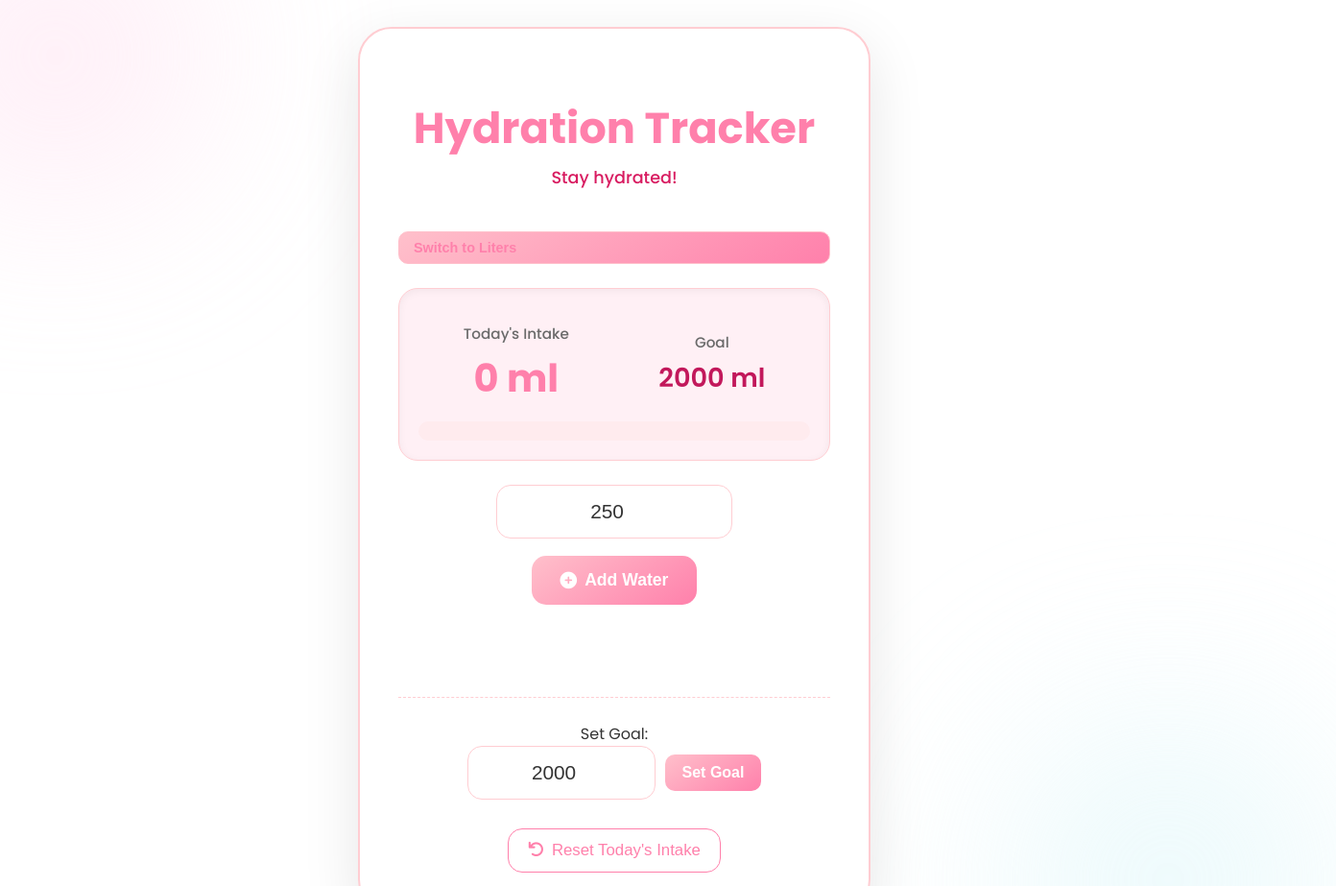
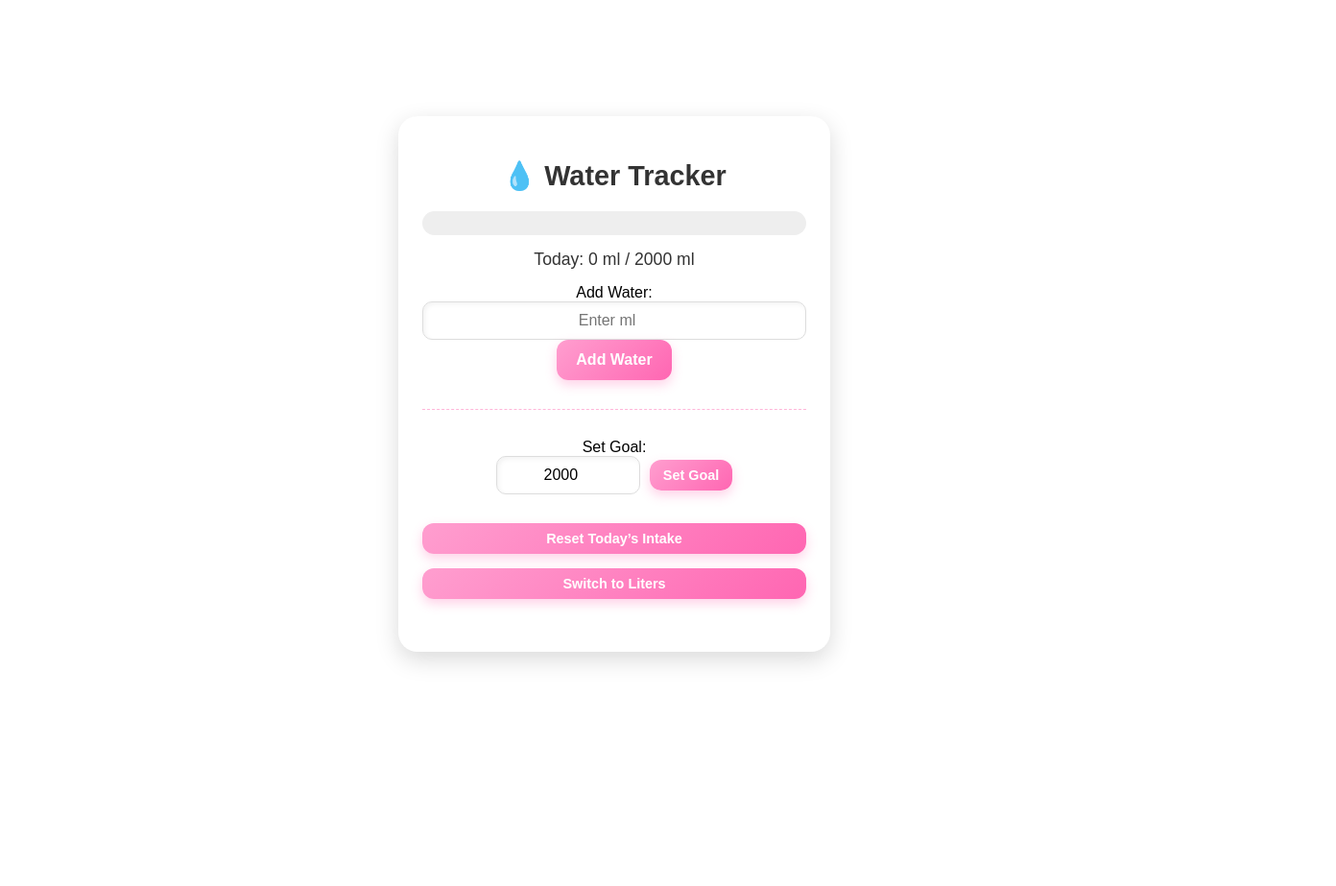
Before and after one commit to kazheakram/Notionwatertracking, a plain HTML site: page index.html in a window 1280 px wide. Shown: the top 923 px of the page at 96% size, 1392 px wide, since content can reach past the window. After the commit the page ends 800 px from the top, so only its background shows below. Drawn offline with Linux system fonts and the light colour scheme.

Commit message:
Update index.html

```diff
--- a/index.html
+++ b/index.html
@@ -3,218 +3,98 @@
 <head>
   <meta charset="UTF-8">
   <meta name="viewport" content="width=device-width, initial-scale=1.0">
-    <title>Hydration Tracker</title>
-    <!-- Google Fonts for Poppins -->
-    <link href="https://fonts.googleapis.com/css2?family=Poppins:wght@400;500;600;700&display=swap" rel="stylesheet">
-    <!-- Font Awesome for icons -->
-    <link rel="stylesheet" href="https://cdnjs.cloudflare.com/ajax/libs/font-awesome/6.0.0-beta3/css/all.min.css">
-
+  <title>Water Tracker</title>
   <style>
     body {
-            font-family: 'Poppins', sans-serif;
-            background-color: #ffffff;
+      font-family: Arial, sans-serif;
+      background: #ffffff; /* fully white background */
+      margin: 0;
+      padding: 0;
       display: flex;
       justify-content: center;
       align-items: center;
-            overflow-y: auto;
-            position: relative;
-            color: #333;
-            padding: 20px;
-            box-sizing: border-box;
+      min-height: 100vh;
     }
 
-        body::before, body::after {
-            content: '';
-            position: absolute;
-            border-radius: 50%;
-            filter: blur(100px);
-            opacity: 0.6;
-            z-index: -1;
-        }
-
-        body::before {
-            top: -100px;
-            left: -100px;
-            width: 300px;
-            height: 300px;
-            background: #ffe0f0;
-        }
-
-        body::after {
-            bottom: -120px;
-            right: -120px;
-            width: 350px;
-            height: 350px;
-            background: #e0f7fa;
-        }
-
-        .widget-container {
-            background: #ffffff;
-            padding: 40px;
-            border-radius: 35px;
-            box-shadow: 0 18px 60px rgba(0, 0, 0, 0.1);
+    .tracker {
+      background: #fff;
+      padding: 25px;
+      border-radius: 20px;
+      box-shadow: 0 8px 25px rgba(0, 0, 0, 0.15);
+      max-width: 400px;
+      width: 90%;
       text-align: center;
-            max-width: 450px;
-            width: 90%;
-            border: 2px solid #ffcdd2;
-            display: flex;
-            flex-direction: column;
-            gap: 25px;
     }
 
     h1 {
-            color: #ff80ab;
-            font-size: 2.8em;
-            margin-bottom: 5px;
-            font-weight: 700;
+      font-size: 1.8em;
+      margin-bottom: 20px;
+      color: #333;
     }
 
-        .subtitle {
-            color: #d81b60;
-            font-size: 1.1em;
-            margin-top: 0;
-            font-weight: 500;
+    .progress-container {
+      background: #eee;
+      border-radius: 15px;
+      overflow: hidden;
+      height: 25px;
+      margin-bottom: 15px;
     }
 
-        .progress-section {
+    .progress-bar {
+      height: 100%;
+      width: 0%;
+      background: linear-gradient(90deg, #ff9ecf, #ff66b2);
+      transition: width 0.3s ease-in-out;
+    }
+
+    .progress-bar.goal-met {
+      background: linear-gradient(90deg, #4caf50, #45a049);
+    }
+
+    .info {
+      margin: 15px 0;
+      font-size: 1.1em;
+      color: #333;
+    }
+
+    .controls {
       display: flex;
       flex-direction: column;
       gap: 15px;
-            background-color: #fff0f5;
-            padding: 20px;
-            border-radius: 20px;
-            border: 1px solid #ffcdd2;
-            box-shadow: inset 0 2px 8px rgba(0,0,0,0.05);
-        }
-
-        .intake-goal-display {
-            display: flex;
-            justify-content: space-around;
-            align-items: center;
-        }
-
-        .intake-label, .goal-label {
-            font-size: 0.95em;
-            color: #6a6a6a;
-            margin-bottom: 5px;
-            font-weight: 500;
-        }
-
-        .intake-value {
-            font-size: 2.5em;
-            font-weight: 700;
-            color: #ff80ab;
-            margin: 0;
-        }
-
-        .goal-value {
-            font-size: 1.7em;
-            font-weight: 600;
-            color: #c2185b;
-            margin: 0;
-        }
-
-        .unit-display {
-            font-size: 0.7em;
-            vertical-align: super;
-            margin-left: 2px;
-        }
-
-        .progress-bar-container {
-            width: 100%;
-            background-color: #ffebee;
-            border-radius: 10px;
-            overflow: hidden;
-            height: 20px;
-        }
-
-        .progress-bar-fill {
-            height: 100%;
-            width: 0%;
-            background: linear-gradient(90deg, #ffcdd2, #ff80ab);
-            border-radius: 10px;
-            transition: width 0.5s ease-out;
-        }
-
-        .progress-bar-fill.goal-met {
-            background: linear-gradient(90deg, #e3f2fd, #bbdefb);
-        }
-
-        .input-add-section {
-            display: flex;
-            flex-direction: column;
-            align-items: center;
-            gap: 18px;
     }
 
     input[type="number"] {
-            padding: 15px 22px;
-            border: 1px solid #ffcdd2;
-            border-radius: 15px;
-            font-size: 1.3em;
-            max-width: 200px;
+      padding: 10px;
+      border-radius: 10px;
+      border: 1px solid #ddd;
+      width: 100%;
+      box-sizing: border-box;
+      font-size: 1em;
       text-align: center;
-            color: #333;
-        }
-
-        input[type="number"]:focus {
-            border-color: #ff80ab;
-            box-shadow: 0 0 0 5px rgba(255, 128, 171, 0.2);
-            outline: none;
+      box-shadow: inset 2px 2px 5px rgba(0,0,0,0.05);
     }
 
     button {
-            background: linear-gradient(145deg, #ffc0cb, #ff80ab);
+      padding: 12px 20px;
+      border: none;
+      border-radius: 12px;
+      background: linear-gradient(135deg, #ff9ecf, #ff66b2);
       color: white;
-            padding: 15px 30px;
-            border: none;
-            border-radius: 15px;
-            font-size: 1.1em;
+      font-size: 1em;
+      font-weight: bold;
       cursor: pointer;
-            font-weight: bold;
-            display: flex;
-            align-items: center;
-            gap: 8px;
-            transition: 0.3s;
+      transition: 0.3s ease;
+      box-shadow: 0 5px 12px rgba(255, 105, 180, 0.3);
     }
 
     button:hover {
-            background: linear-gradient(145deg, #ff80ab, #e91e63);
+      opacity: 0.9;
+      transform: translateY(-2px);
     }
 
     .small-btn {
-            padding: 10px 18px;
-            font-size: 1em;
-            border-radius: 10px;
-        }
-
-        .secondary-btn {
-            background: none;
-            border: 1px solid #ff80ab;
-            color: #ff80ab;
-            font-weight: 500;
-            padding: 12px 20px;
-            font-size: 1.05em;
-            margin-top: 15px;
-            display: inline-flex;
-            align-items: center;
-            gap: 8px;
-        }
-
-        .message {
-            margin-top: 5px;
-            font-size: 1em;
-            color: #555;
-            min-height: 25px;
-            font-weight: 500;
-        }
-
-        .message.success { color: #4CAF50; }
-        .message.error { color: #f44336; }
-
-        .settings-section {
-            padding-top: 25px;
-            border-top: 1px dashed #ffcdd2;
+      padding: 8px 14px;
+      font-size: 0.9em;
     }
 
     .goal-input-wrapper {
@@ -230,61 +110,65 @@
       flex: 1;
     }
 
-        .unit-toggle-button {
-            background-color: #ffffff;
-            color: #ff80ab;
-            padding: 8px 15px;
-            border: 1px solid #ffc0cb;
-            border-radius: 10px;
-            font-size: 0.9em;
-            cursor: pointer;
-            font-weight: 600;
+    .divider {
+      margin: 15px 0;
+      border-top: 1px dashed #ffb6d9;
+    }
+
+    .message {
+      font-size: 0.95em;
+      margin-top: 10px;
+      min-height: 20px;
+    }
+
+    .success {
+      color: #4caf50;
+    }
+
+    .error {
+      color: #e53935;
     }
   </style>
 </head>
 <body>
-    <div class="widget-container">
-        <div class="header">
-            <h1>Hydration Tracker</h1>
-            <p class="subtitle">Stay hydrated!</p>
+  <div class="tracker">
+    <h1>💧 Water Tracker</h1>
+
+    <div class="progress-container">
+      <div class="progress-bar" id="progressBarFill"></div>
     </div>
 
-        <button id="unitToggle" class="unit-toggle-button">Switch to Liters</button>
-
-        <div class="progress-section">
-            <div class="intake-goal-display">
-                <div>
-                    <p class="intake-label">Today's Intake</p>
-                    <p class="intake-value"><span id="todayIntake">0</span> <span id="currentIntakeUnit">ml</span></p>
-                </div>
-                <div>
-                    <p class="goal-label">Goal</p>
-                    <p class="goal-value"><span id="waterGoal">2000</span> <span id="currentGoalUnit">ml</span></p>
-                </div>
-            </div>
-            <div class="progress-bar-container">
-                <div class="progress-bar-fill" id="progressBarFill"></div>
-            </div>
+    <div class="info">
+      Today: <span id="todayIntake">0</span> <span id="currentIntakeUnit">ml</span> /
+      <span id="waterGoal">2000</span> <span id="currentGoalUnit">ml</span>
     </div>
 
-        <div class="input-add-section">
-            <input type="number" id="waterAmount" placeholder="Add amount" min="1" value="250">
-            <button id="addWaterBtn"><i class="fas fa-plus-circle"></i> Add Water</button>
+    <div class="controls">
+      <div>
+        <label for="waterAmount">Add Water:</label>
+        <input type="number" id="waterAmount" placeholder="Enter ml" min="50">
+        <button id="addWaterBtn">Add Water</button>
       </div>
 
-        <p id="message" class="message"></p>
+      <div class="divider"></div>
 
-        <div class="settings-section">
-            <label for="setGoalInput" class="setting-label">Set Goal:</label>
+      <div>
+        <label for="setGoalInput">Set Goal:</label>
         <div class="goal-input-wrapper">
           <input type="number" id="setGoalInput" placeholder="New goal" min="100" value="2000">
           <button id="setGoalBtn" class="small-btn">Set Goal</button>
         </div>
-            <button id="resetDayBtn" class="secondary-btn"><i class="fas fa-undo"></i> Reset Today's Intake</button>
       </div>
+
+      <button id="resetDayBtn" class="small-btn">Reset Today’s Intake</button>
+      <button id="unitToggle" class="small-btn">Switch to Liters</button>
+    </div>
+
+    <div id="message" class="message"></div>
   </div>
 
   <script>
+    // Grab elements
     const addWaterBtn = document.getElementById("addWaterBtn");
     const setGoalBtn = document.getElementById("setGoalBtn");
     const resetDayBtn = document.getElementById("resetDayBtn");
@@ -301,10 +185,12 @@
     const currentIntakeUnit = document.getElementById("currentIntakeUnit");
     const currentGoalUnit = document.getElementById("currentGoalUnit");
 
+    // State
     let todayIntake = 0;
     let waterGoal = 2000;
-        let useLiters = false;
+    let useLiters = false; // start in milliliters
 
+    // Update progress bar and values
     function updateUI() {
         let percentage = Math.min((todayIntake / waterGoal) * 100, 100);
         progressBarFill.style.width = percentage + "%";
@@ -326,6 +212,7 @@
         currentGoalUnit.textContent = useLiters ? "L" : "ml";
     }
 
+    // Add water
     addWaterBtn.addEventListener("click", () => {
         let amount = parseInt(waterAmountInput.value, 10);
         if (isNaN(amount) || amount <= 0) {
@@ -337,6 +224,7 @@
         updateUI();
     });
 
+    // Set new goal
     setGoalBtn.addEventListener("click", () => {
         let newGoal = parseInt(setGoalInput.value, 10);
         if (isNaN(newGoal) || newGoal < 100) {
@@ -350,6 +238,7 @@
         message.className = "message success";
     });
 
+    // Reset intake
     resetDayBtn.addEventListener("click", () => {
         todayIntake = 0;
         updateUI();
@@ -357,12 +246,14 @@
         message.className = "message success";
     });
 
+    // Toggle units
     unitToggle.addEventListener("click", () => {
         useLiters = !useLiters;
         unitToggle.textContent = useLiters ? "Switch to Milliliters" : "Switch to Liters";
         updateUI();
     });
 
+    // Initialize UI
     updateUI();
   </script>
 </body>
```
Lines whose indentation alone changed are shown as unchanged.
